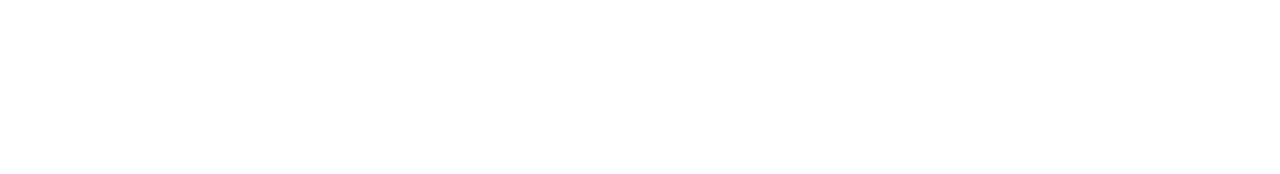
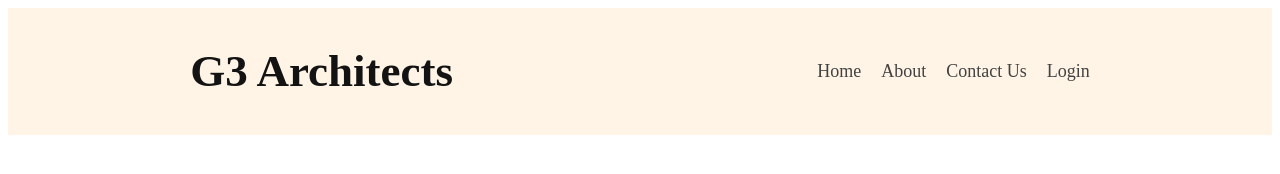
Before and after one commit to masumcit44/g3-architects-live, a plain HTML site: page index.html in a window 1280 px wide. Drawn offline with Linux system fonts and the light colour scheme.

Commit message:
nav-bar-container added

```diff
--- a/index.html
+++ b/index.html
@@ -1,15 +1,35 @@
 <!DOCTYPE html>
 <html lang="en">
-<head>
-    <meta charset="UTF-8">
-    <meta http-equiv="X-UA-Compatible" content="IE=edge">
-    <meta name="viewport" content="width=device-width, initial-scale=1.0">
+  <head>
+    <meta charset="UTF-8" />
+    <meta http-equiv="X-UA-Compatible" content="IE=edge" />
+    <meta name="viewport" content="width=device-width, initial-scale=1.0" />
     <title>Assignment g3-architects</title>
 
     <!-- css link -->
-    <link rel="stylesheet" href="styles/style.css">
-</head>
-<body>
-
-</body>
+    <link rel="stylesheet" href="styles/style.css" />
+  </head>
+  <body>
+    <header>
+      <div class="nav-bar-container">
+        <div class="nav-bar">
+          <div class="nav-bar-heading">
+            <h2>G3 Architects</h2>
+          </div>
+          <div class="nav-bar-navs">
+            <nav>
+              <ul>
+                <li><a href="#">Home</a></li>
+                <li><a href="#">About</a></li>
+                <li><a href="#">Contact Us</a></li>
+                <li><a href="#">Login</a></li>
+              </ul>
+            </nav>
+          </div>
+        </div>
+      </div>
+    </header>
+    <main></main>
+    <footer></footer>
+  </body>
 </html>
--- a/styles/style.css
+++ b/styles/style.css
@@ -0,0 +1,62 @@
+/* css style starts */
+/* nav-bar-container starts */
+.nav-bar-container {
+  display: flex;
+  flex-direction: column;
+  background: rgba(255, 144, 14, 0.1);
+  align-items: center;
+}
+.nav-bar {
+  display: flex;
+  width: 100%;
+  justify-content: space-around;
+}
+.nav-bar-heading h2 {
+  font-weight: 700;
+  font-size: 45px;
+  font-family: "Work Sans";
+  color: #131313;
+}
+.nav-bar-navs{
+    display: flex;
+    align-items: center;
+}
+.nav-bar-navs nav ul {
+  display: flex;
+  gap: 20px;
+  padding-left:0 ;
+}
+.nav-bar-navs nav ul li {
+  list-style: none;
+}
+.nav-bar-navs nav ul a {
+  text-decoration: none;
+  color: #424242;
+  font-weight: 500;
+  font-size: 18px;
+  font-family: 'Work Sans';
+}
+/* nav-bar-container ends */
+/* css style ends */
+
+
+/*
+----
+----
+----
+----
+----
+*/
+
+/* css responsive style starts */
+@media only screen and (max-width:576px) {
+    /* nav-bar-container starts */
+    .nav-bar{
+        flex-direction: column;
+        align-items: center;
+
+    }
+    /* nav-bar-container ends */
+
+}
+/* css responsive style ends  */
```
